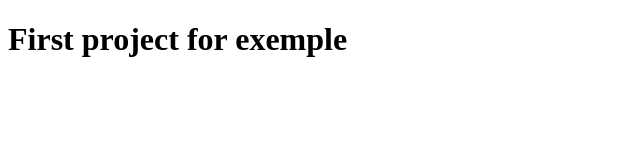
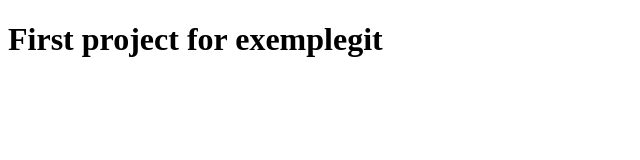
Before and after one commit to SmokingBad222/first-project, a plain HTML site: page index.html in a window 1280 px wide. Shown: the full height of the page, 0-640 px from the left. Drawn offline with Linux system fonts and the light colour scheme.

Commit message:
update todo

```diff
--- a/index.html
+++ b/index.html
@@ -6,6 +6,6 @@
     <title>Document</title>
 </head>
 <body>
-    <h1>First project for exemple</h1>
+    <h1>First project for exemplegit </h1>
 </body>
 </html>
```
Also changed, not shown: 1 other file.
